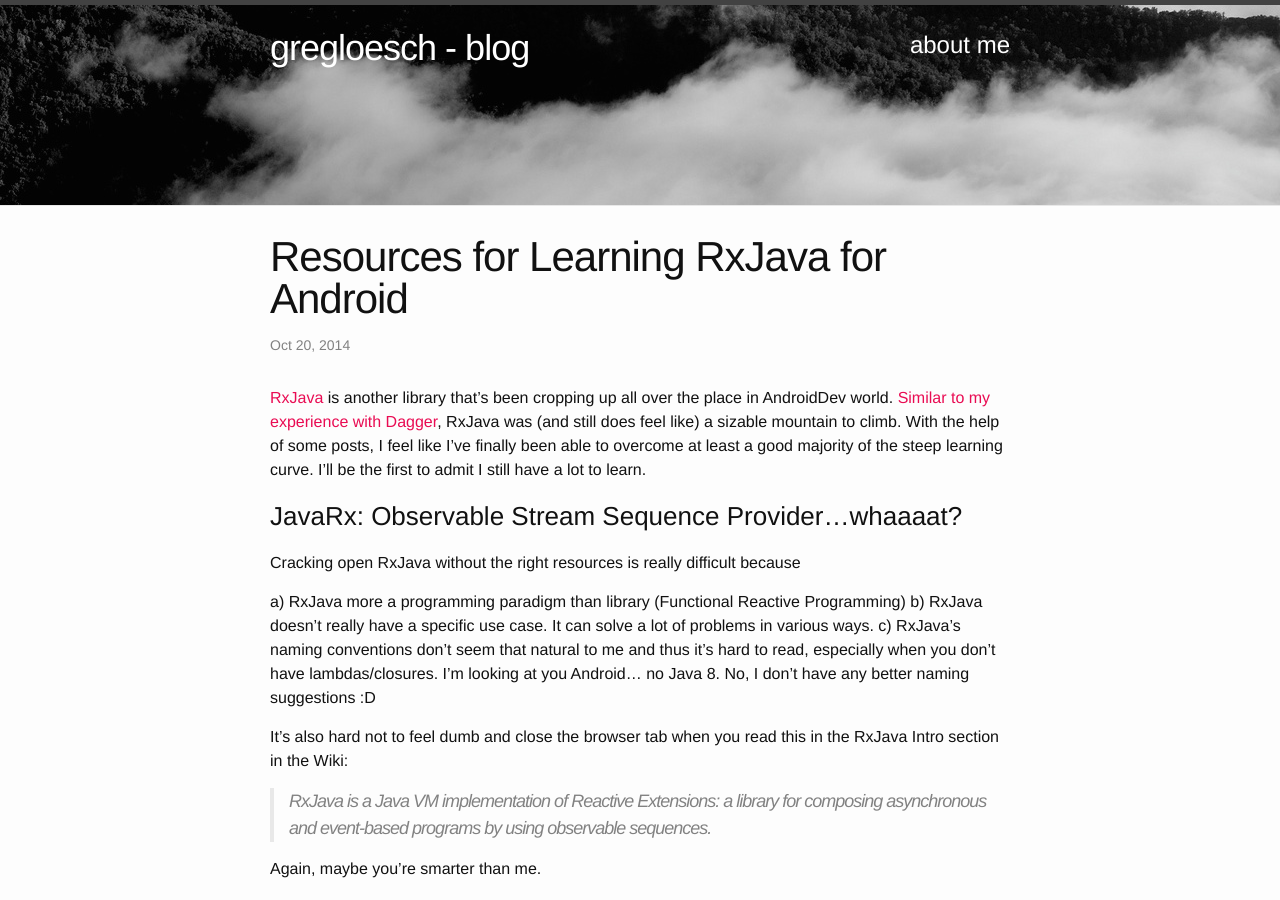
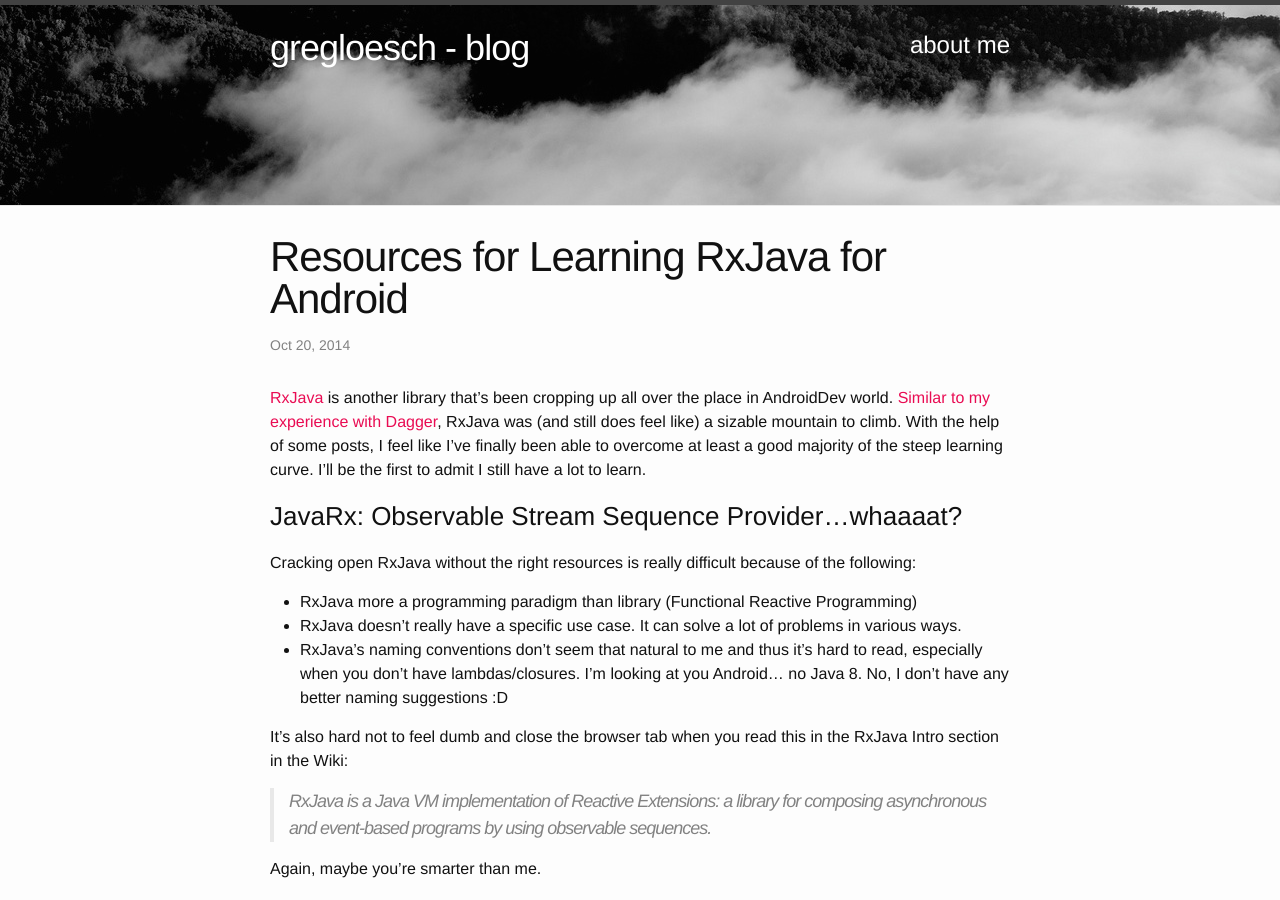
Before and after one commit to loeschg/loeschg.github.io, a Jekyll site: the page built from _posts/2014-10-20-resources-for-learning-rxjava-android.markdown, in a window 1280 px wide and 900 px high. Built offline with Jekyll 4.4.1, drawn with Linux system fonts in a browser that asks for light colours; nearby versions of some CDN libraries; comment, search, counter and statistics services are not loaded.

Commit message:
Update list formatting [rxjava]

```diff
--- a/_posts/2014-10-20-resources-for-learning-rxjava-android.markdown
+++ b/_posts/2014-10-20-resources-for-learning-rxjava-android.markdown
@@ -18,11 +18,11 @@ comments: true
 
 ### JavaRx: Observable Stream Sequence Provider...whaaaat?
 
-Cracking open RxJava without the right resources is really difficult because
+Cracking open RxJava without the right resources is really difficult because of the following:
 
-a) RxJava more a programming paradigm than library (Functional Reactive Programming)
-b) RxJava doesn't really have a specific use case. It can solve a lot of problems in various ways.
-c) RxJava's naming conventions don't seem that natural to me and thus it's hard to read, especially when you don't have lambdas/closures. I'm looking at you Android... no Java 8. No, I don't have any better naming suggestions :D
+* RxJava more a programming paradigm than library (Functional Reactive Programming)
+* RxJava doesn't really have a specific use case. It can solve a lot of problems in various ways.
+* RxJava's naming conventions don't seem that natural to me and thus it's hard to read, especially when you don't have lambdas/closures. I'm looking at you Android... no Java 8. No, I don't have any better naming suggestions :D
 
 It's also hard not to feel dumb and close the browser tab when you read this in the RxJava Intro section in the Wiki:
 
```
